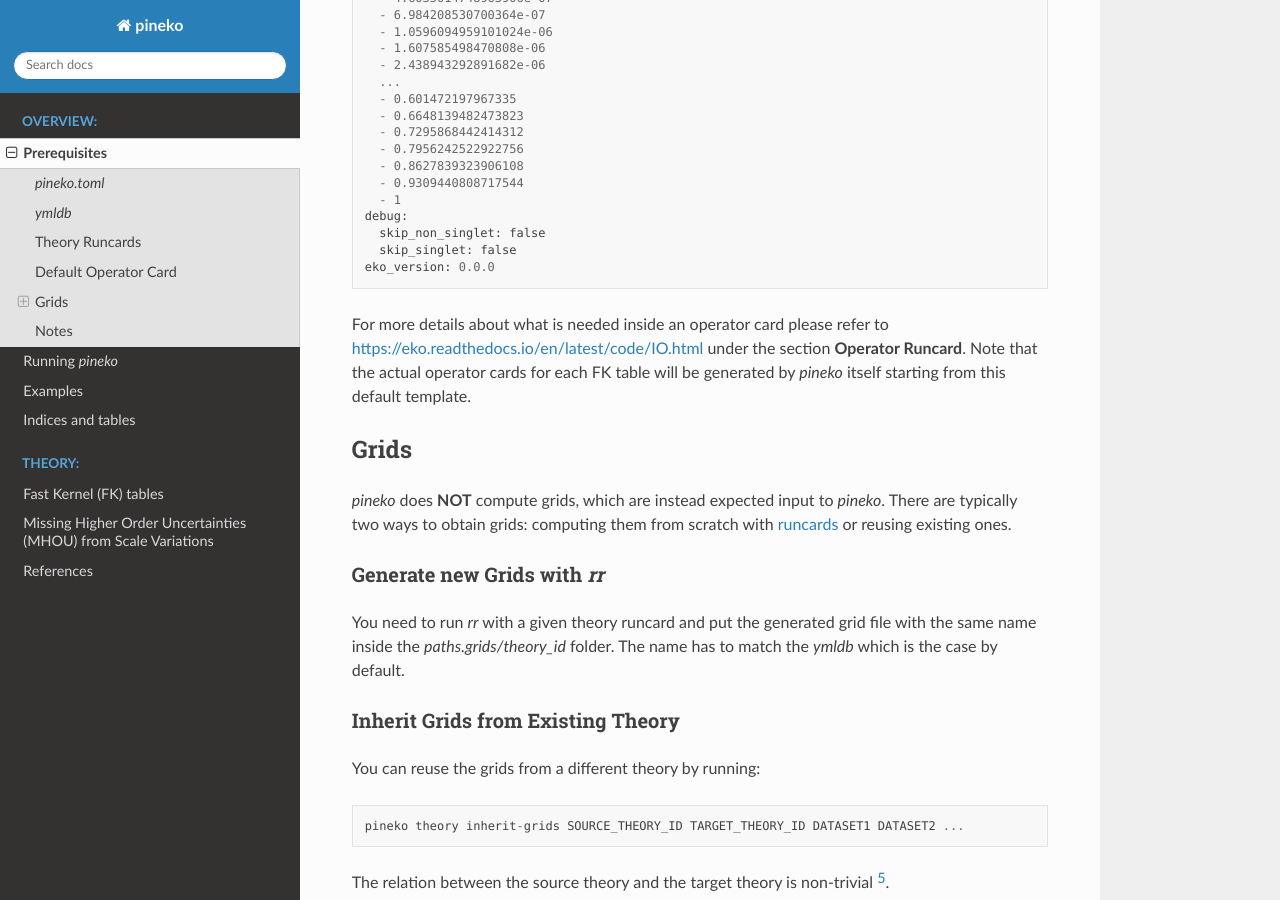
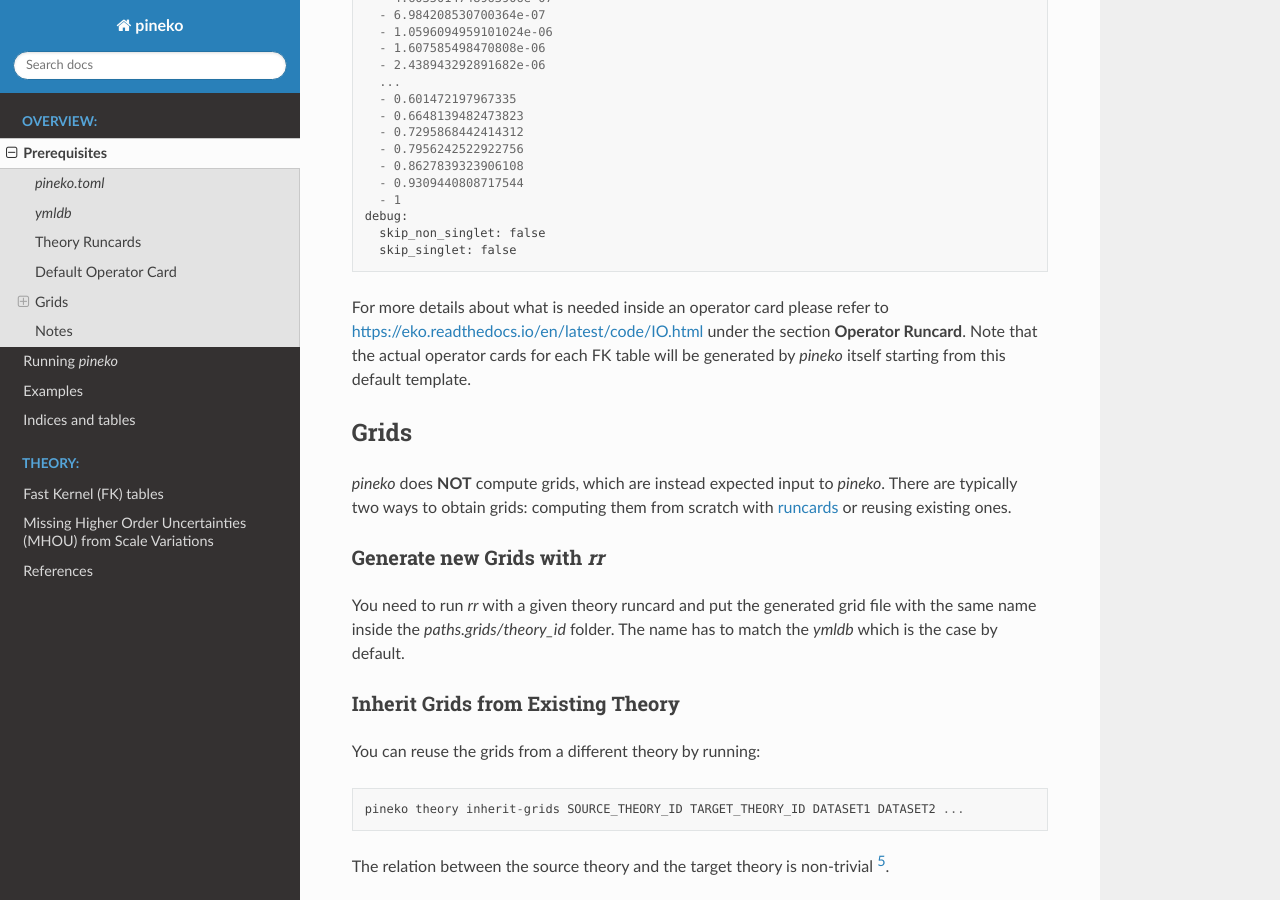
Before and after one commit to NNPDF/pineko, a Sphinx documentation site: the page built from docs/source/overview/prerequisites.rst, in a window 1280 px wide and 900 px high, scrolled down 1693 px. Built offline with Sphinx 7.4.7 and the Read the Docs theme 2.0.0, drawn with Linux system fonts in a browser that asks for light colours.

Commit message:
Update docs/source/overview/prerequisites.rst
Co-authored-by: Felix Hekhorn <felixhekhorn@users.noreply.github.com>

```diff
--- a/docs/source/overview/prerequisites.rst
+++ b/docs/source/overview/prerequisites.rst
@@ -99,7 +99,6 @@ An example is the following:
   debug:
     skip_non_singlet: false
     skip_singlet: false
-  eko_version: 0.0.0
 
 ::
 
```
